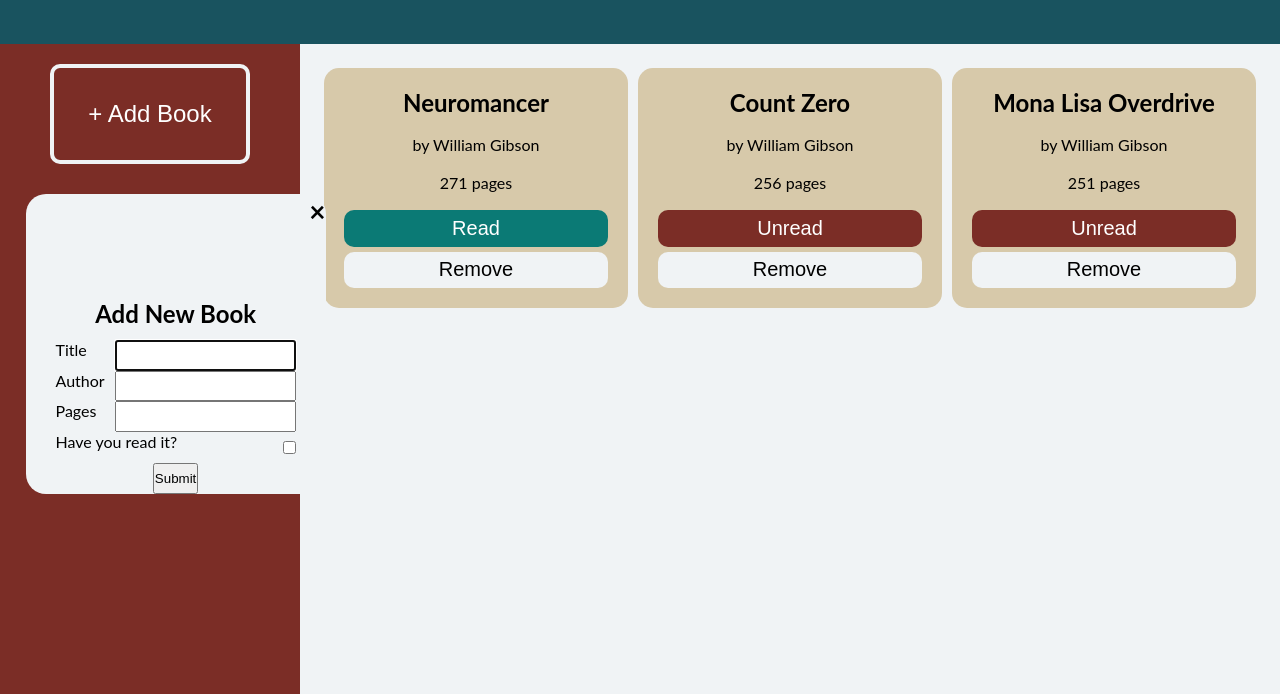
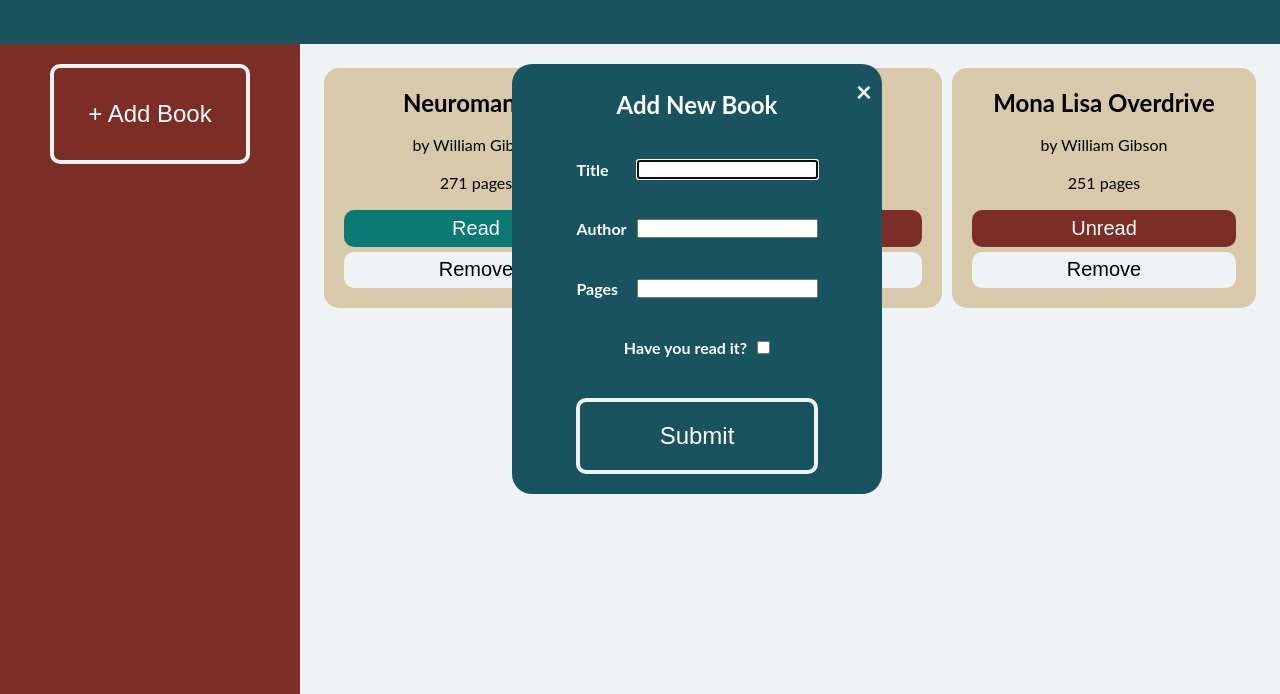
Before and after one commit to kihno/library-app, a plain HTML site: page index.html in a window 1280 px wide. Both pictures are taken after a click on the button "+ Add Book". Shown: the part 106-800 px from the top of the page. Drawn offline with Linux system fonts and the light colour scheme.

Commit message:
Stylize modal pop up

```diff
--- a/stylesheet.css
+++ b/stylesheet.css
@@ -74,13 +74,17 @@ h1{
 
 #modal{
     display: none;
+    grid-template-rows: 1rem 1fr;
     position: fixed;
     z-index: 1;
-    top: 300px;
-    left: 2%;
-    width: 300px;
-    height: 300px;
-    background-color: #f0f3f5;
+    top: 10%5;
+    left: 40%;
+    width: 350px;
+    height: 400px;
+    padding: 10px;
+    padding-bottom: 20px;
+    background-color: #19535f;
+    color: white;
     border-radius: 20px;
     justify-items: center;
 }
@@ -89,11 +93,29 @@ h1{
     font-size: 28px;
     font-weight: bold;
     justify-self: end;
+    cursor: pointer;
 }
 
 #form {
     display: grid;
     justify-items: center;
+    align-items: start;
+    font-weight: bold;
+}
+
+#submit {
+    place-self: stretch;
+    cursor: pointer;
+    background-color: inherit;
+    color: white;
+    font-size: 24px;
+    border: 4px solid #f0f3f5;
+    border-radius: 10px;
+}
+
+#submit:hover {
+    background-color: #46585c;
+    box-shadow: 4px 4px 4px rgba(0,0,0,0.3);
 }
 
 .input {
@@ -103,9 +125,9 @@ h1{
     gap: 10px;
 }
 
-#form>div:last-child {
+#form>div:nth-child(5) {
     justify-content: center;
-    gap: 0;
+    gap: 10px;
 }
 
 #bookshelf {
```
